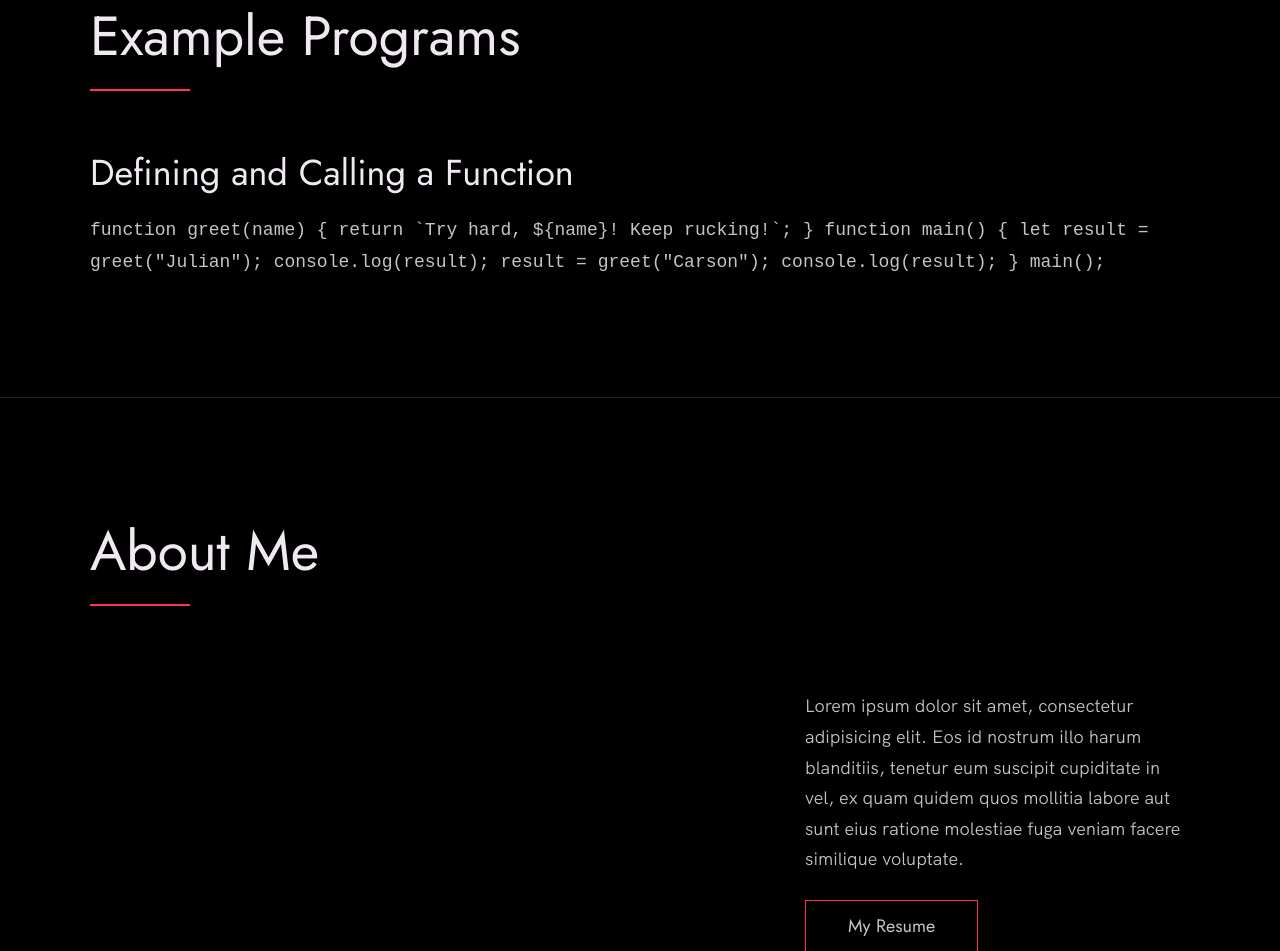
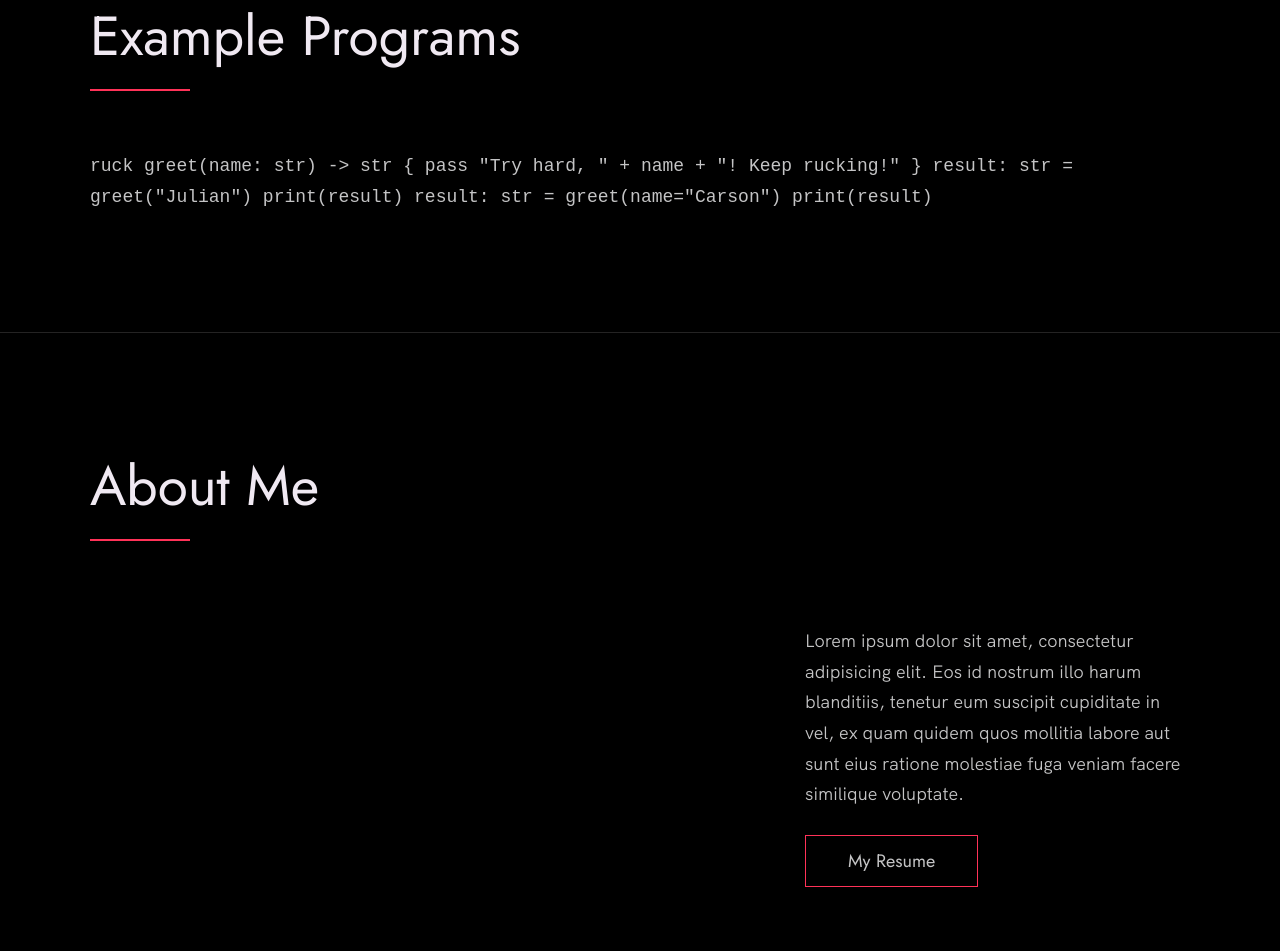
Before and after one commit to DroopyMantis/test, a plain HTML site: page index.html in a window 1280 px wide. Shown: the part 2029-2980 px from the top of the page. Drawn offline with Linux system fonts and the light colour scheme; files whose address does not match are found by name.

Commit message:
Update index.html

```diff
--- a/index.html
+++ b/index.html
@@ -64,7 +64,7 @@
 
   <main role="main">
 
-    <!-- ***** Work ***** -->
+    <!-- ***** Our Story ***** -->
 
     <section class="our-story" id="our-story">
       <div class="row">
@@ -91,32 +91,19 @@
   <section class="examples" id="examples">
     <div class="row">
       <h2>Example Programs</h2>
-      <div class="examples">
-        <h3> Defining and Calling a Function</h3>
-        <code>
-
-function greet(name) {
-
-    return `Try hard, ${name}! Keep rucking!`;
-
+      <div class="work__boxes">
+        <div class="work__box">
+          <code>
+            ruck greet(name: str) -> str {
+    pass "Try hard, " + name + "! Keep rucking!"
 }
 
-function main() {
-
-    let result = greet("Julian");
-
-    console.log(result);
-
-    result = greet("Carson");
-
-    console.log(result);
-
-}
-
-
-main();
-
-</code>
+result: str = greet("Julian")
+print(result)
+result: str = greet(name="Carson")
+print(result)
+          </code>
+        </div>
       </div>
     </div>
   </section>
```
